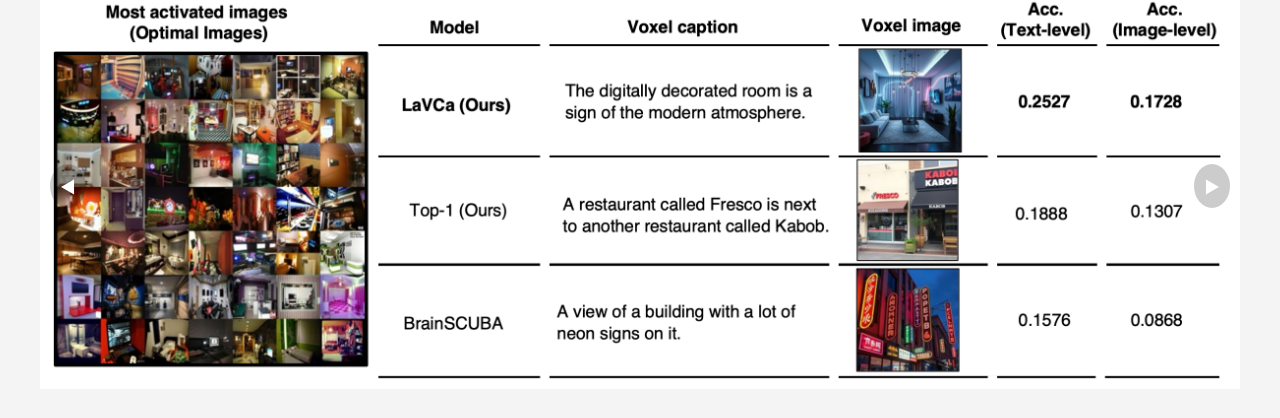
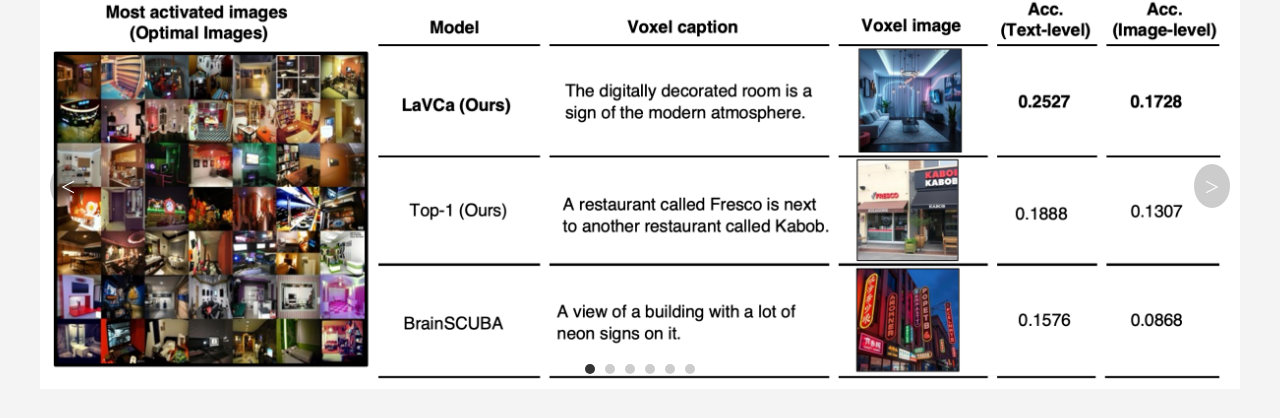
Before and after one commit to suyamat/suyamat.github.io, a Jekyll site: the page proj_elements/carousel.html, which Jekyll copies as it is, in a window 1280 px wide. Shown: the part 264-682 px from the top of the page. Built offline with Jekyll 4.4.1, drawn with Linux system fonts in a browser that asks for light colours.

Commit message:
Modify carousel

```diff
--- a/proj_elements/carousel.html
+++ b/proj_elements/carousel.html
@@ -20,9 +20,6 @@
       position: relative;
       width: 1200px;
       overflow: hidden;
-      /* border-radius: 10px; */
-      /* box-shadow: 0 2px 10px rgba(0,0,0,0.1); */
-      /* background-color: #fff; */
     }
     .carousel-inner {
       display: flex;
@@ -54,6 +51,33 @@
     .carousel-control.next {
       right: 10px;
     }
+    /* 矢印ボタン：HTML内のテキストは削除し、疑似要素で「<」「>」を表示 */
+    .carousel-control.prev::after {
+      content: "＜";
+    }
+    .carousel-control.next::after {
+      content: "＞";
+    }
+    /* ドット（インジケーター）のスタイル */
+    .carousel-dots {
+      position: absolute;
+      bottom: 15px;
+      left: 50%;
+      transform: translateX(-50%);
+      display: flex;
+    }
+    .carousel-dot {
+      width: 10px;
+      height: 10px;
+      background-color: #ccc;
+      border-radius: 50%;
+      margin: 0 5px;
+      cursor: pointer;
+      transition: background-color 0.3s;
+    }
+    .carousel-dot.active {
+      background-color: #333;
+    }
   </style>
 </head>
 <body>
@@ -70,17 +94,19 @@
       <img src="./voxel_exs/voxel_examples_3.png" alt="Slide 3">
     </div>
     <div class="carousel-item">
-        <img src="./voxel_exs/voxel_examples_4.png" alt="Slide 3">
+      <img src="./voxel_exs/voxel_examples_4.png" alt="Slide 4">
     </div>
     <div class="carousel-item">
-        <img src="./voxel_exs/voxel_examples_5.png" alt="Slide 3">
+      <img src="./voxel_exs/voxel_examples_5.png" alt="Slide 5">
     </div>
     <div class="carousel-item">
-        <img src="./voxel_exs/voxel_examples_6.png" alt="Slide 3">
+      <img src="./voxel_exs/voxel_examples_6.png" alt="Slide 6">
     </div>
   </div>
-  <button class="carousel-control prev">&#9664;</button>
-  <button class="carousel-control next">&#9654;</button>
+  <button class="carousel-control prev"></button>
+  <button class="carousel-control next"></button>
+  <!-- ドットインジケーターをカルーセル内下部中央に配置 -->
+  <div class="carousel-dots"></div>
 </div>
 
 <script>
```
Also changed, not shown: other parts of proj_elements/carousel.html (+21 -5 lines).
